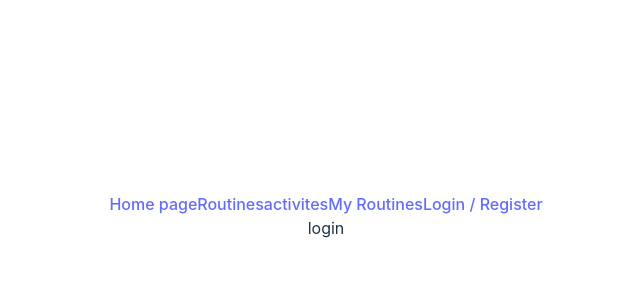
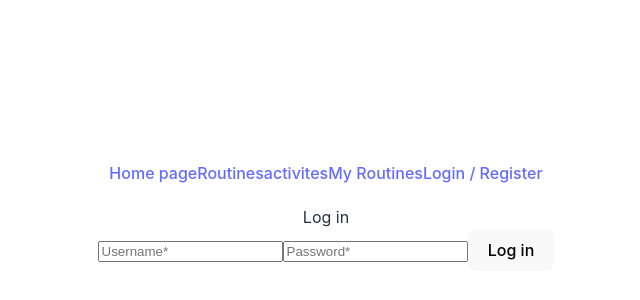
Before and after one commit to nrahlman/FitnessFrontEnd, a React (Vite) app: page /login in a window 1280 px wide. Shown: the part 184-484 px from the top of the page, without its empty margins (314-954 px from the left). Built offline with nearby package versions, Linux system fonts and the light colour scheme.

Commit message:
cassieupdate

```diff
--- a/src/API/user.js
+++ b/src/API/user.js
@@ -0,0 +1,96 @@
+const BASE_URL = `https://fitnesstrac-kr.herokuapp.com/api`;
+
+
+
+
+export const registerUser = async () => {
+    try {
+        const response = await fetch(
+            `${BASE_URL}/users/register`, {
+            method: "POST",
+            headers: {
+                'Content-Type': 'application/json'
+            },
+            body: JSON.stringify({
+                user: {
+                    username,
+                    password
+                }
+            })
+        });
+        const result = await response.json();
+        // As written below you can log your result
+        // to check what data came back from the above code.
+        console.log(result)
+        return result.data.token
+    } catch (err) {
+        console.error(err);
+    }
+}
+
+
+
+
+export const loginUser = async () => {
+    try {
+        const response = await fetch(`${BASE_URL}/users/login`, {
+            method: "POST",
+            headers: {
+                'Content-Type': 'application/json'
+            },
+            body: JSON.stringify({
+                username,
+                password
+            })
+        });
+        const result = await response.json();
+        console.log(result);
+        return result.data.token
+    } catch (err) {
+        console.error(err);
+    }
+}
+
+
+export const fetchMe = async () => {
+    try {
+        const response = await fetch(`${BASE_URL}/users/me`, {
+            headers: {
+                'Content-Type': 'application/json',
+                'Authorization': `Bearer ${TOKEN_STRING_HERE}`
+            },
+        });
+        const result = await response.json();
+        console.log(result);
+        return result
+    } catch (err) {
+        console.error(err);
+    }
+}
+
+
+export const fetchMeByUsername = async () => {
+
+
+    try {
+        const response = await fetch(`${BASE_URL}/users/:username/routines`, {
+            headers: {
+                'Content-Type': 'application/json',
+                'Authorization': `Bearer ${TOKEN_STRING_HERE}`
+            },
+        });
+        const result = await response.json();
+        console.log(result);
+        return result
+    } catch (err) {
+        console.error(err);
+    }
+}
+
+
+export const logout = (setToken, setUser) => {
+    localStorage.removeItem("token");
+    localStorage.clear();
+    setToken(null);
+    setUser({});
+};
--- a/src/App.jsx
+++ b/src/App.jsx
@@ -1,17 +1,23 @@
 import './App.css'
 import NavBar from './Components/NavBar'
 import RRoutes from './Components/Routes'
+import React, {useState} from 'react';
+
+
 
 
 function App() {
+  const [token, setToken] = useState(localStorage.getItem("token"));
+  const [user, setUser] = useState({});
 
 
   return (
     <div className="App">
-      <NavBar/>
-      <RRoutes/>
+      <NavBar user={user}/>
+      <RRoutes token={token} setToken={setToken} setUser={setUser}/>
     </div>
   )
 }
 
+
 export default App
--- a/src/Components/LogInRegister.jsx
+++ b/src/Components/LogInRegister.jsx
@@ -1,11 +1,103 @@
-import React from 'react';
+import React, { useState } from "react";
+import { loginUser } from "../API/user";
+import { Link } from "react-router-dom";
 
-const LogInRegister = () => {
-    return (
-        <div>
-            login
-        </div>
-    );
+
+
+
+const Login = ({ setToken, user }) => {
+  const [username, setUsername] = useState("");
+  const [password, setPassword] = useState("");
+
+
+  const handleSubmit = async (e) => {
+    e.preventDefault();
+    const token = await loginUser(username, password);
+    localStorage.setItem("token", token);
+    setToken(token);
+    setUsername("");
+    setPassword("");
+  };
+
+
+  return (
+    <div className="loginCard">
+      <h2 className="user">{user?.username}</h2>
+      <div className="cardHeader">
+        <div className="log">Log in</div>
+      </div>
+      <div className="loginForm">
+        <form onSubmit={handleSubmit}>
+          <input
+            onChange={(e) => setUsername(e.target.value)}
+            value={username}
+            type="text"
+            placeholder="Username*"
+            className="username"
+          ></input>
+          <input
+            onChange={(e) => setPassword(e.target.value)}
+            value={password}
+            type="password"
+            placeholder="Password*"
+            className="password"
+          ></input>
+          <button className="loginButton" type="submit">Log in</button>
+        </form>
+        {/* <span>Don't have an account? </span>
+        <Link className="createOne" to="/register">Create one</Link> */}
+      </div>
+    </div>
+  );
 };
 
-export default LogInRegister;
+
+
+
+const Register = ({ setToken, user }) => {
+    const [username, setUsername] = useState("");
+    const [password, setPassword] = useState("");
+
+    const handleSubmit = async (e) => {
+      e.preventDefault();
+      const token = await registerUser(username, password);
+      localStorage.setItem("token", token);
+      setToken(token);
+      setUsername("");
+      setPassword("");
+    };
+
+    return (
+      <div className="loginCard">
+        <h2 className="user">{user?.username}</h2>
+        <div className="cardHeader">
+          <div className="log">Create an account</div>
+        </div>
+        <div className="loginForm">
+          <form onSubmit={handleSubmit}>
+            <input
+              onChange={(e) => setUsername(e.target.value)}
+              value={username}
+              type="text"
+              placeholder="Username*"
+              className="username"
+            ></input>
+            <input
+              onChange={(e) => setPassword(e.target.value)}
+              value={password}
+              type="password"
+              placeholder="Password*"
+              className="password"
+            ></input>
+            <button className="loginButton" type="submit">Sign Up</button>
+          </form>
+          {/* <Link className="createOne" to="/users/login">Log in</Link> */}
+        </div>
+      </div>
+    );
+  };
+
+
+
+
+export default Login;
--- a/src/Components/Routes.jsx
+++ b/src/Components/Routes.jsx
@@ -6,18 +6,20 @@ import LogInRegister from "./LogInRegister";
 import MyRoutines from "./MyRoutines";
 import Routines from "./Routines";
 
-const RRoutes = () => {
+
+const RRoutes = ({token, setToken, user, setUser}) => {
   return (
     <div>
       <Routes>
-        <Route path="/" element={<Home />}></Route>
-        <Route path="/activites" element={<Activities />}></Route>
-        <Route path="/login" element={<LogInRegister />}></Route>
-        <Route path="/myRoutines" element={<MyRoutines />}></Route>
-        <Route path="/routines" element={<Routines />}></Route>
+        <Route path="/" element={<Home token={token} setToken={setToken} user={user} setUser={setUser}/>}></Route>
+        <Route path="/activites" element={<Activities token={token} setToken={setToken} user={user} setUser={setUser}/>}></Route>
+        <Route path="/login" element={<LogInRegister token={token} setToken={setToken} user={user} setUser={setUser}/>}></Route>
+        <Route path="/myRoutines" element={<MyRoutines token={token} setToken={setToken} user={user} setUser={setUser}/>}></Route>
+        <Route path="/routines" element={<Routines token={token} setToken={setToken} user={user} setUser={setUser}/>}></Route>
       </Routes>
     </div>
   );
 };
 
+
 export default RRoutes;
```
